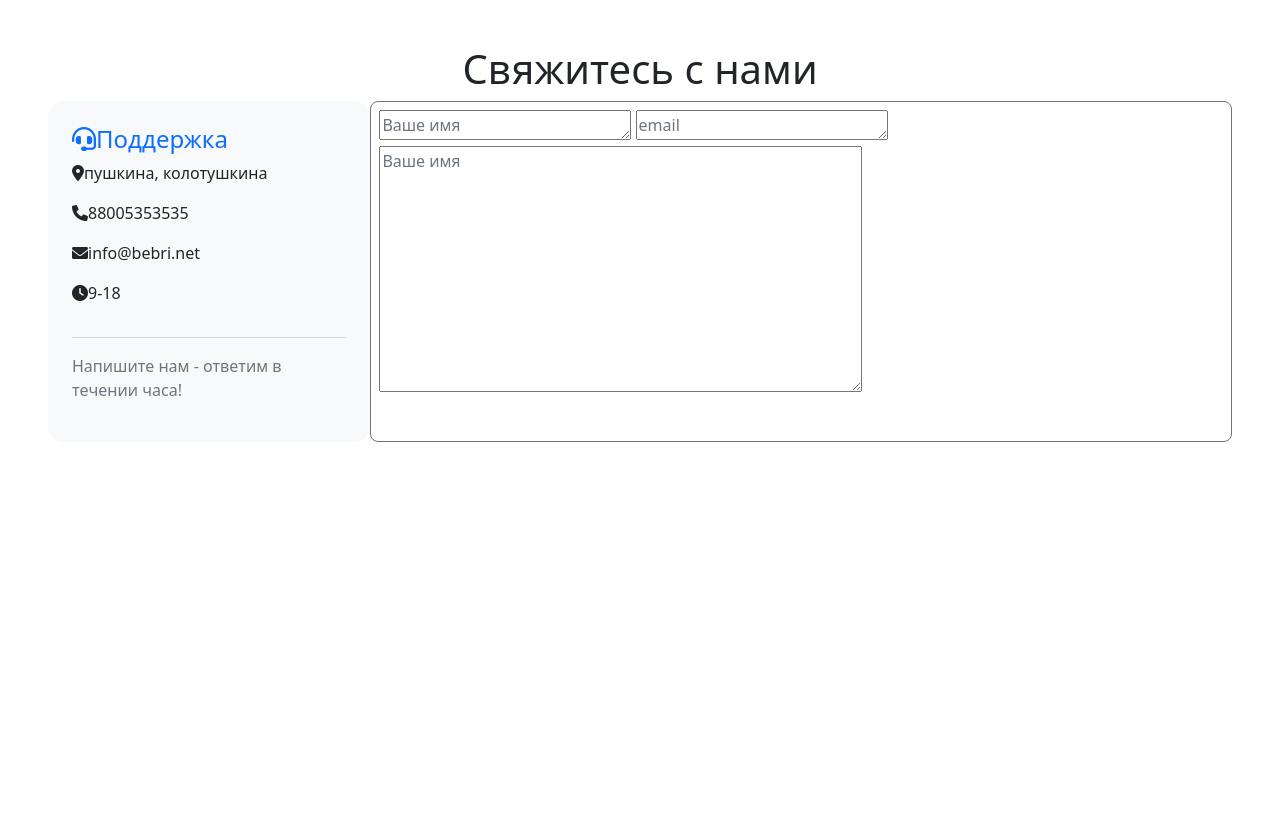
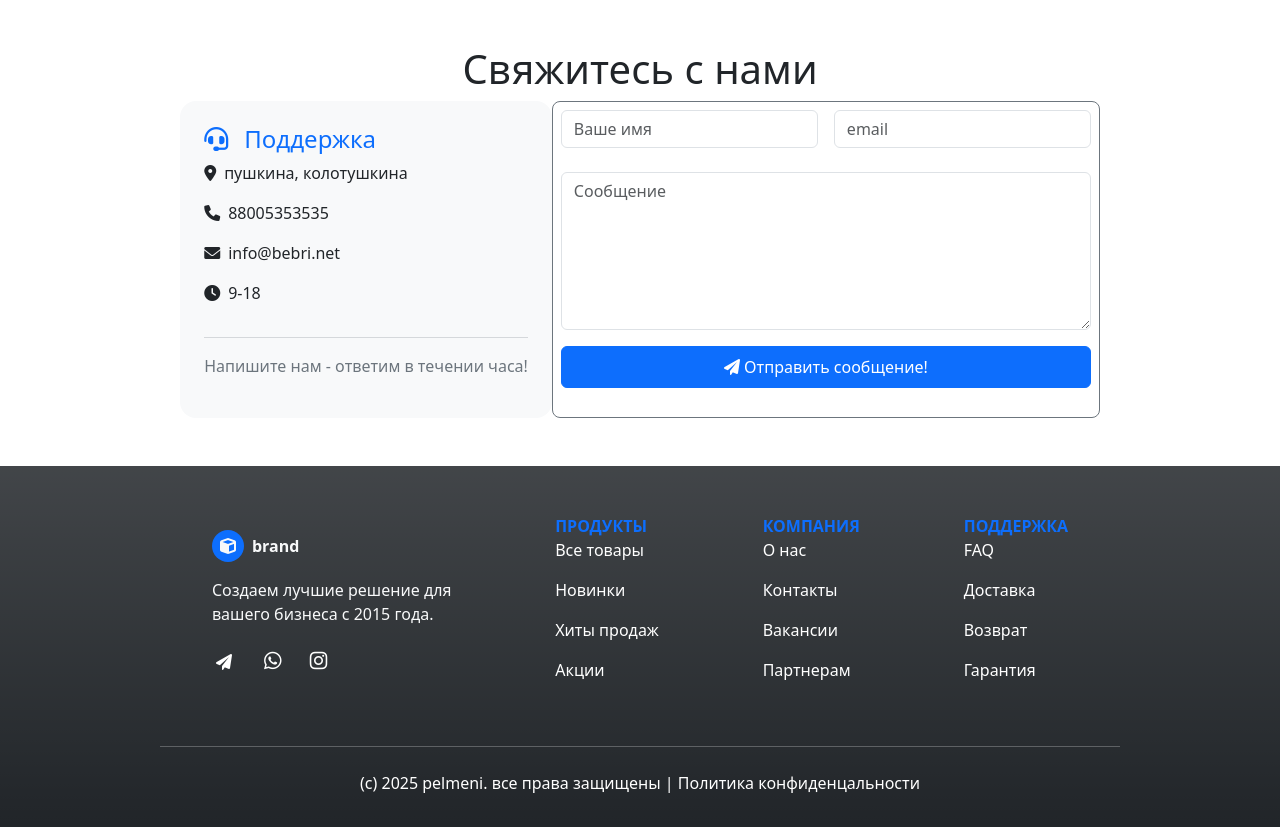
Before and after one commit to panickid/example-site, a plain HTML site: page index.html in a window 1280 px wide. Shown: the part 1972-2799 px from the top of the page. Before the commit the page ends 2462 px from the top, so only its background shows below. Drawn offline with nearby package versions, Linux system fonts and the light colour scheme.

Commit message:
Update index.html

```diff
--- a/index.html
+++ b/index.html
@@ -7,7 +7,7 @@
     <link rel="stylesheet" href="https://cdnjs.cloudflare.com/ajax/libs/font-awesome/6.0.0-beta3/css/all.min.css">
     <link href="https://cdn.jsdelivr.net/npm/bootstrap@5.3.8/dist/css/bootstrap.min.css" rel="stylesheet" integrity="sha384-sRIl4kxILFvY47J16cr9ZwB07vP4J8+LH7qKQnuqkuIAvNWLzeN8tE5YBujZqJLB" crossorigin="anonymous">
   </head>
-  <body>
+  <body style="margin: 0; padding: 0;">
 
     <header class="shadow-sm container-fluid">
 
@@ -157,22 +157,70 @@
       <h1>Свяжитесь с нами</h1>
       <div class="d-flex flex-row">
         <div class="bg-light d-flex flex-column p-4 rounded-4">
-          <h4 class='text-primary'><i class="fa-solid fa-headset"></i>Поддержка</h4>
-          <p><i class="fa-solid fa-location-dot"></i>пушкина, колотушкина</p>
-          <p><i class="fa-solid fa-phone"></i>88005353535</p>
-          <p><i class="fa-solid fa-envelope"></i>info@bebri.net</p>
-          <p><i class="fa-solid fa-clock"></i>9-18</p>
+          <h4 class='text-primary'><i class="fa-solid fa-headset me-3"></i>Поддержка</h4>
+          <p><i class="fa-solid fa-location-dot me-2"></i>пушкина, колотушкина</p>
+          <p><i class="fa-solid fa-phone me-2"></i>88005353535</p>
+          <p><i class="fa-solid fa-envelope me-2"></i>info@bebri.net</p>
+          <p><i class="fa-solid fa-clock me-2"></i>9-18</p>
           <hr class="text-secondary">
           <p class="text-secondary">Напишите нам - ответим в течении часа!</p>
         </div>
         <div class="border border-secondary p-2 rounded-3">
-          <textarea name="name" class="text-secondary" rows="1" cols="25">Ваше имя</textarea>
-          <textarea name="name" class="text-secondary" rows="1" cols="25">email</textarea>
-          <textarea name="name" class="text-secondary" rows="10" cols="50">Ваше имя</textarea>
+          <div class="d-flex flex-row gap-3">
+            <input class="form-control m-left-2" id="exampleFormControlInput1" placeholder="Ваше имя">
+            <input type="email" class="form-control" id="exampleFormControlInput1" placeholder="email">
+          </div>
+          <div class="mb-3 my-4">
+            <textarea class="form-control" id="exampleFormControlTextarea1" rows="6" placeholder="Сообщение"></textarea>
+          </div>
+          <button class="btn btn-primary container-fliud text-white w-100 py-2"><i class="fa-solid fa-paper-plane"></i> Отправить сообщение!</button>
         </div>
       </div>
     </section>
 
+
+    <section class="bg-dark bg-gradient pb-3">
+      <div class=" w-75 m-auto d-flex py-5 justify-content-around">
+        <div class="py-3">
+          <div class="text-light fw-bold mb-3"><i class="fa-solid fa-cube rounded-circle bg-primary p-2 me-2"></i>brand</div>
+          <p class="text-light mb-4">Создаем лучшие решение для<br>вашего бизнеса с 2015 года.</p>
+          <i class="fa-solid fa-paper-plane text-white p-1 me-4"></i>
+          <i class="fa-brands fa-whatsapp text-white fs-5 me-4"></i>
+          <i class="fa-brands fa-instagram text-white fs-5"></i>
+        </div>
+        <div class="">
+          <div class="text-primary d-flex flex-column fw-bold">ПРОДУКТЫ</div>
+          <div class="text-white">
+            <p>Все товары</p>
+            <p>Новинки</p>
+            <p>Хиты продаж</p>
+            <p>Акции</p>
+          </div>
+        </div>
+        <div class="">
+          <div class="text-primary d-flex flex-column fw-bold">КОМПАНИЯ</div>
+          <div class="text-white">
+            <p>О нас</p>
+            <p>Контакты</p>
+            <p>Вакансии</p>
+            <p>Партнерам</p>
+          </div>
+        </div>
+        <div class="">
+          <div class="text-primary d-flex flex-column fw-bold">ПОДДЕРЖКА</div>
+          <div class="text-white">
+            <p>FAQ</p>
+            <p>Доставка</p>
+            <p>Возврат</p>
+            <p>Гарантия</p>
+          </div>
+        </div>
+    </div>
+    <hr class="w-75 m-auto text-white pb-4">
+    <p class="text-white text-center pb-0">(c) 2025 pelmeni. все права защищены | Политика конфиденцальности</p>
+    </section>
+
+
     <script src="https://cdn.jsdelivr.net/npm/bootstrap@5.3.8/dist/js/bootstrap.bundle.min.js" integrity="sha384-FKyoEForCGlyvwx9Hj09JcYn3nv7wiPVlz7YYwJrWVcXK/BmnVDxM+D2scQbITxI" crossorigin="anonymous"></script>
   </body>
 </html>
```
